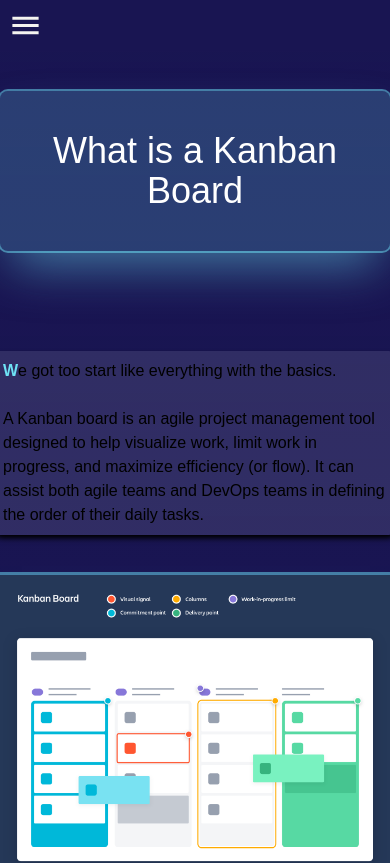
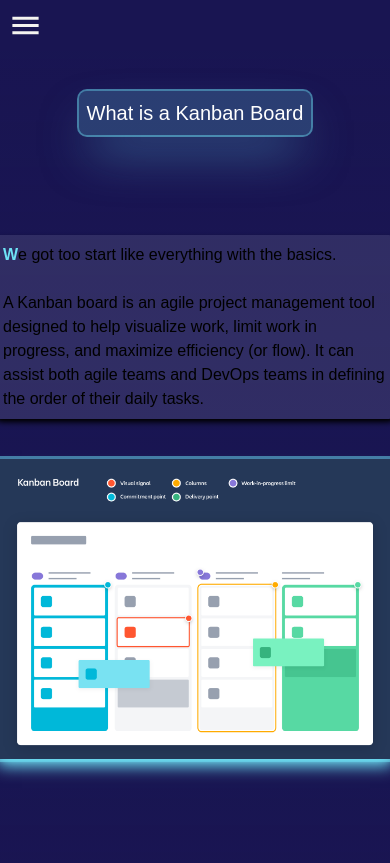
Before and after one commit to GabrielPaparello/TrelloClon, a Next.js app: page /learnBoardStack in a window 390 px wide. Shown: the top 863 px of the page. Built offline with nearby package versions, Linux system fonts and the light colour scheme; a web font is replaced by a local one.

Commit message:
Learn section fixing

```diff
--- a/src/app/learnBoardStack/page.tsx
+++ b/src/app/learnBoardStack/page.tsx
@@ -15,7 +15,7 @@ const page = () => {
         </nav>
       </header>
       <main className="flex justify-center flex-col items-center ">
-        <h1 className="text-white text-center text-4xl antialiased  fira p-10 bg-[#6ee2f5]/20 ring-[#6ee2f5]/50 shadow-[#6ee2f5]/50 rounded-lg shadow-2xl ring-2 ">
+        <h1 className="text-white text-center md:text-4xl text-xl p-2 antialiased  fira md:p-10 bg-[#6ee2f5]/20 ring-[#6ee2f5]/50 shadow-[#6ee2f5]/50 rounded-lg shadow-2xl ring-2 ">
           What is a Kanban Board{" "}
         </h1>
         <div className="flex flex-col  items-center">
```
